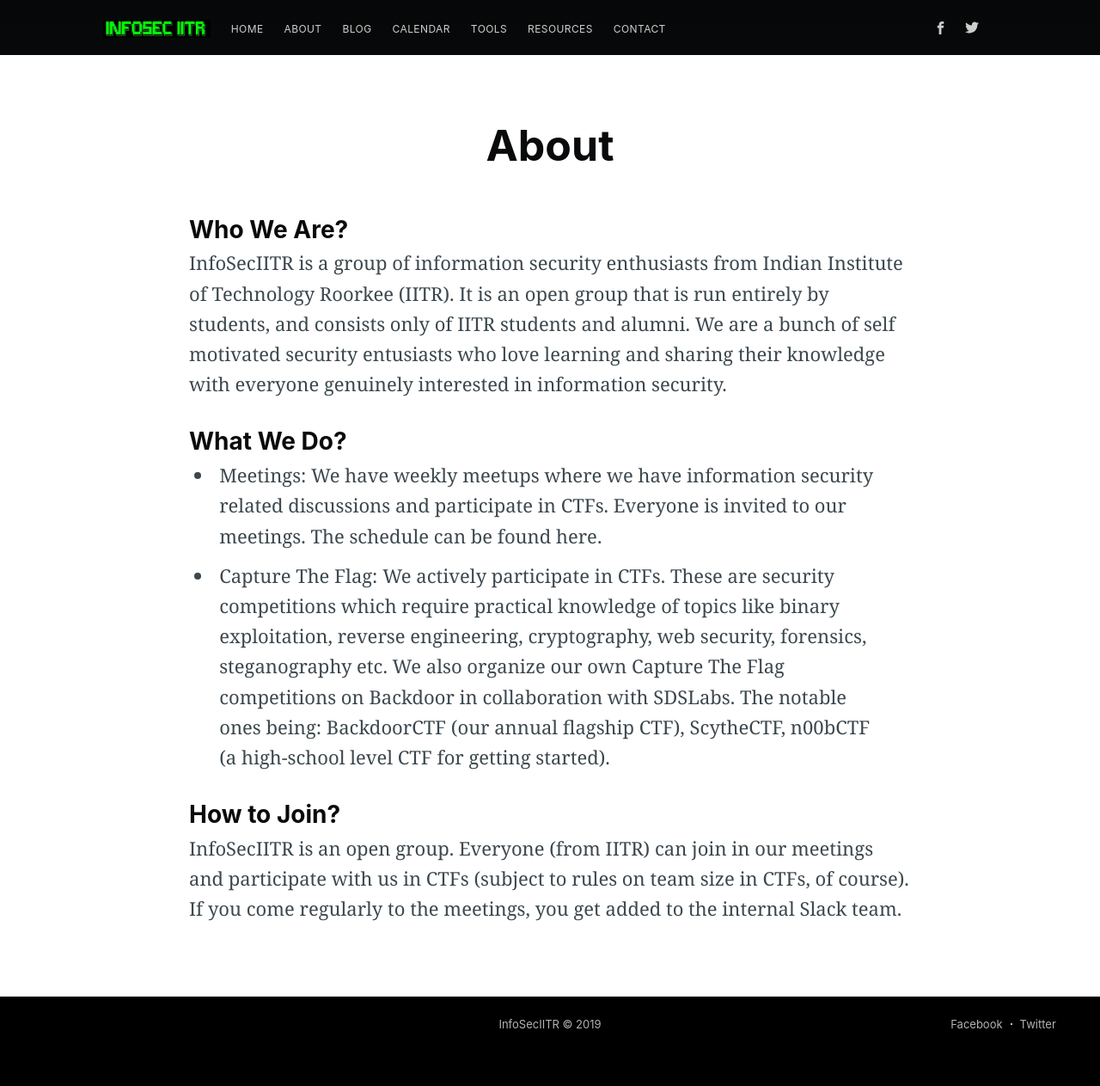
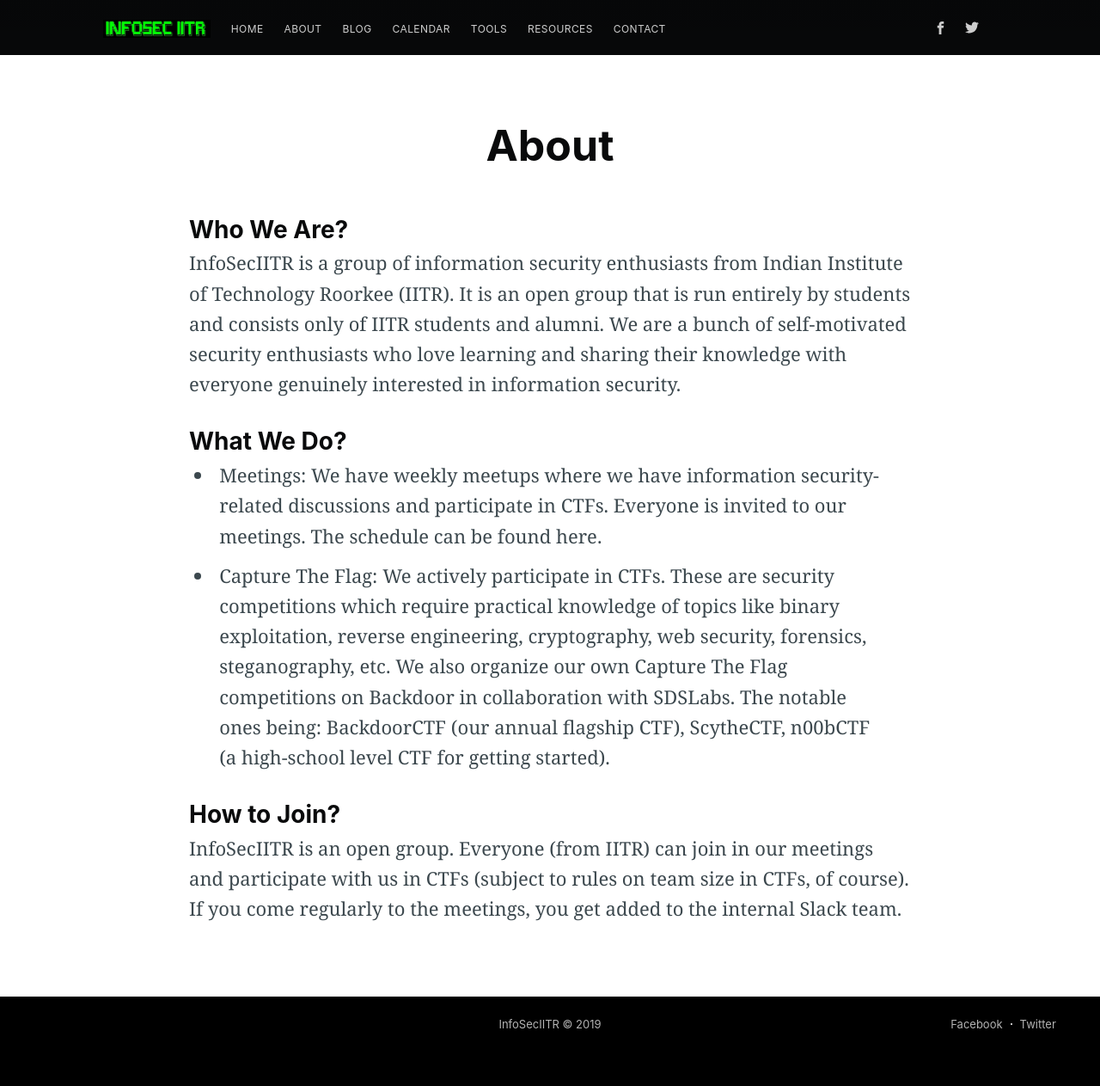
Before and after one commit to InfoSecIITR/infoseciitr.github.io, a Jekyll site: the page built from about/index.md, in a window 1280 px wide. Shown: the whole page at 86% size. Built offline with Jekyll 4.4.1, drawn with Linux system fonts in a browser that asks for light colours; nearby versions of some CDN libraries.

Commit message:
Fix typos

```diff
--- a/about/index.md
+++ b/about/index.md
@@ -10,13 +10,13 @@
 
 ### Who We Are?
 
-InfoSecIITR is a group of information security enthusiasts from Indian Institute of Technology Roorkee (IITR). It is an open group that is run entirely by students, and consists only of IITR students and alumni. We are a bunch of self motivated security entusiasts who love learning and sharing their knowledge with everyone genuinely interested in information security.
+InfoSecIITR is a group of information security enthusiasts from Indian Institute of Technology Roorkee (IITR). It is an open group that is run entirely by students and consists only of IITR students and alumni. We are a bunch of self-motivated security enthusiasts who love learning and sharing their knowledge with everyone genuinely interested in information security.
 
 ### What We Do?
 
-* Meetings: We have weekly meetups where we have information security related discussions and participate in CTFs. Everyone is invited to our meetings. The schedule can be found here.
+* Meetings: We have weekly meetups where we have information security-related discussions and participate in CTFs. Everyone is invited to our meetings. The schedule can be found here.
 
-* Capture The Flag: We actively participate in CTFs. These are security competitions which require practical knowledge of topics like binary exploitation, reverse engineering, cryptography, web security, forensics, steganography etc. We also organize our own Capture The Flag competitions on Backdoor in collaboration with SDSLabs. The notable ones being: BackdoorCTF (our annual flagship CTF), ScytheCTF, n00bCTF (a high-school level CTF for getting started).
+* Capture The Flag: We actively participate in CTFs. These are security competitions which require practical knowledge of topics like binary exploitation, reverse engineering, cryptography, web security, forensics, steganography, etc. We also organize our own Capture The Flag competitions on Backdoor in collaboration with SDSLabs. The notable ones being: BackdoorCTF (our annual flagship CTF), ScytheCTF, n00bCTF (a high-school level CTF for getting started).
 
 ### How to Join?
 InfoSecIITR is an open group. Everyone (from IITR) can join in our meetings and participate with us in CTFs (subject to rules on team size in CTFs, of course). If you come regularly to the meetings, you get added to the internal Slack team.
--- a/index.html
+++ b/index.html
@@ -42,10 +42,10 @@
               To know more about us you can check the About page. Notifications about events can be found on the Calendar, else we will post all of our updates news on the Blog or you can check our facebook and twitter pages as well.
             </p>
             <p>
-              Also have a look at the tools that we use for CTFs in the Tools page.It includes debuggers, disassemblers and decompilers, file editors, web and networking tools, virtual machines and other miscellaneous tools. Reading material is listed at Resources.
+              Also, have a look at the tools that we use for CTFs in the Tools page. It includes debuggers, disassemblers and decompilers, file editors, web and networking tools, virtual machines and other miscellaneous tools. Reading material is listed at Resources.
             </p>
             <p>
-              Want to add or correct something feel free to contribute!
+              Want to add or correct something, feel free to contribute!
             </p>
           </div>
         </div>
@@ -78,4 +78,3 @@
   padding: 2%;
 }
 </style>
-{{ paginator.posts }}
```
Also changed, not shown: calendar/index.md (line endings or trailing spaces).
